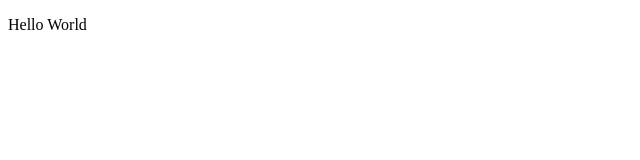
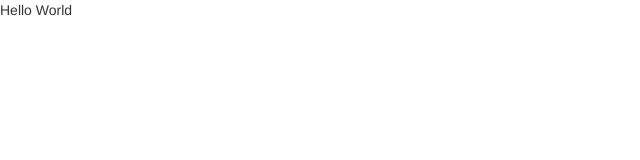
Before and after one commit to marselrupi/class-notes, a plain HTML site: page index.html in a window 1280 px wide. Shown: the whole page, without its empty margins (0-640 px from the left). Drawn offline with nearby package versions, Linux system fonts and the light colour scheme.

Commit message:
modifying index

```diff
--- a/index.html
+++ b/index.html
@@ -2,8 +2,11 @@
 <html>
 <head>
 	<title>class-notes</title>
+	<link rel="stylesheet" type="text/css" href="https://maxcdn.bootstrapcdn.com/bootstrap/3.3.7/css/bootstrap.min.css">
 </head>
 <body>
 <p>Hello World</p>
+
+<script src="https://maxcdn.bootstrapcdn.com/bootstrap/3.3.7/js/bootstrap.min.js"/>
 </body>
 </html>
```
